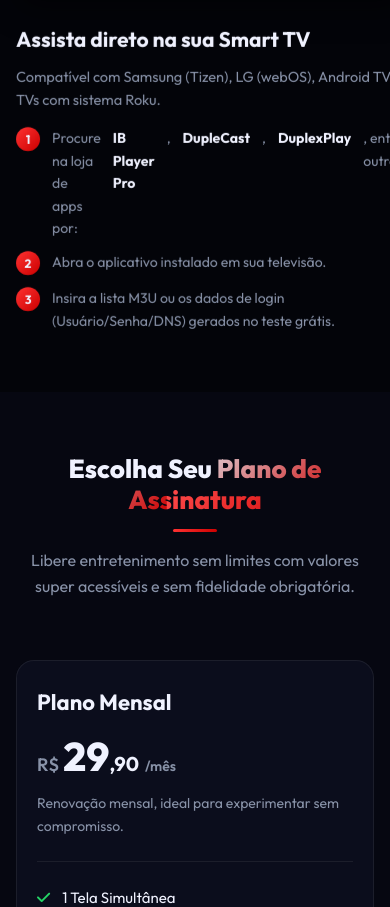
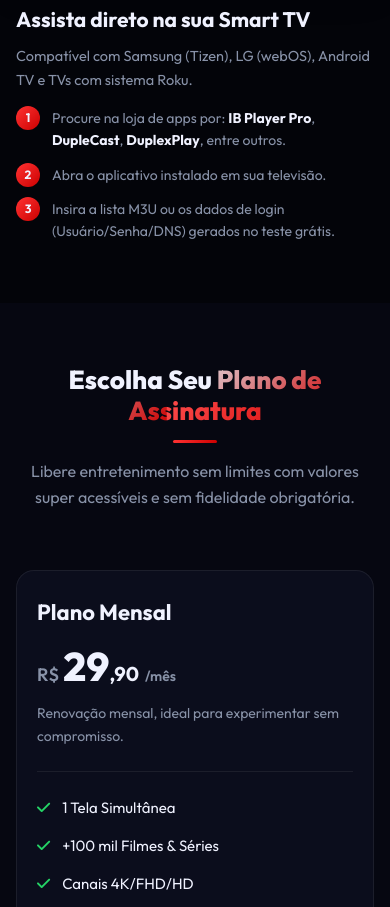
Before and after one commit to Glivan2903/growthplayer, a website: page public/index.html in a window 390 px wide. Shown: the part 3190-4097 px from the top of the page. Drawn offline with Linux system fonts and the light colour scheme.

Commit message:
fix: change device steps display to relative/absolute to prevent flex text wrapping bugs on mobile

```diff
--- a/public/style.css
+++ b/public/style.css
@@ -810,8 +810,8 @@ img {
 }
 
 .device-steps li {
-    display: flex;
-    gap: 16px;
+    position: relative;
+    padding-left: 44px;
     font-size: 15px;
     color: var(--text-muted);
 }
@@ -821,7 +821,9 @@ img {
 }
 
 .device-steps span {
-    flex-shrink: 0;
+    position: absolute;
+    left: 0;
+    top: -2px;
     width: 28px;
     height: 28px;
     border-radius: 50%;
@@ -1727,13 +1729,14 @@ img {
 
     .device-steps li {
         font-size: 14px;
-        gap: 12px;
+        padding-left: 36px;
     }
 
     .device-steps span {
         width: 24px;
         height: 24px;
         font-size: 12px;
+        top: -1px;
     }
 
     .trial-container {
```
